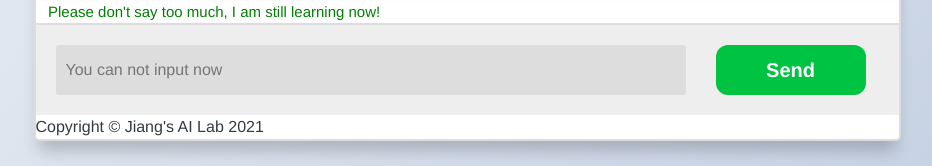
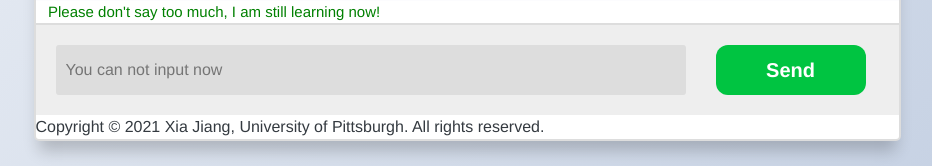
Before and after one commit to XiaJiang-2/iMed, a Flask app: page / in a window 1280 px wide. Shown: the part 634-800 px from the top of the page, without its empty margins (173-1105 px from the left). Run offline with Flask 2, Linux system fonts and the light colour scheme; parts of the project's set-up code (start-up, migrations or seed data) failed here and were passed over; some libraries are stand-ins or nearby versions.

Commit message:
Correct the copyright information by adding University of Pittsburgh

```diff
--- a/templates/index.html
+++ b/templates/index.html
@@ -72,7 +72,7 @@
 
             <!--        </button>-->
          <div >
-  <a class="copyright text-dark" href="https://google.com/">Copyright © Jiang's AI Lab 2021</a>
+  <a class="copyright text-dark" href="https://google.com/">Copyright © 2021 Xia Jiang, University of Pittsburgh. All rights reserved.</a>
  </div>
 
   </section>
```
